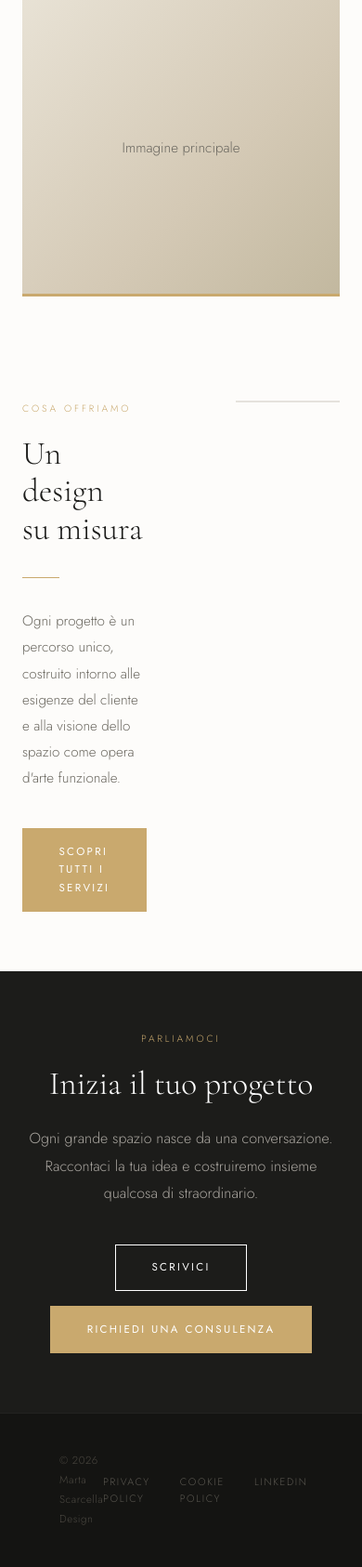
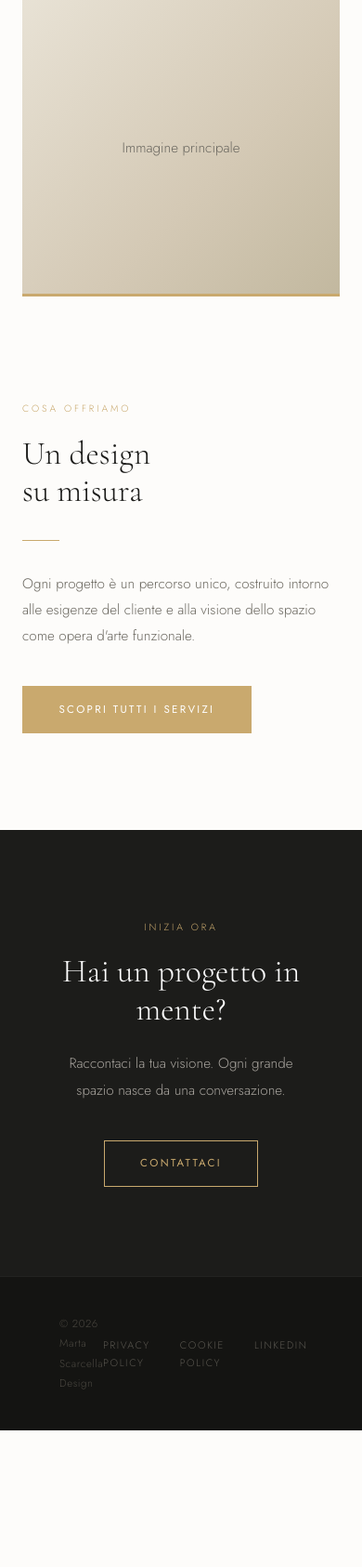
Before and after one commit to lorenzogiarnese-hash/marta-scarcella-design, a FastAPI app: template templates/public/home.html in a window 390 px wide. Shown: the part 678-2364 px from the top of the page at 93% size. After the commit the page ends 2217 px from the top, so only its background shows below. Run offline with FastAPI, Linux system fonts and the light colour scheme; the template is opened without the code that fills it, so the values that code supplies are empty; parts of the project's set-up code (start-up, migrations or seed data) failed here and were passed over.

Commit message:
responsive mobile, hero compatta, fix servizi

```diff
--- a/static/css/main.css
+++ b/static/css/main.css
@@ -19,6 +19,7 @@ body {
   background: var(--warm-white);
   color: var(--charcoal);
   line-height: 1.7;
+  overflow-x: hidden;
 }
 
 nav {
@@ -278,6 +279,16 @@ p { color: var(--mid); font-size: 0.95rem; line-height: 1.85; }
 .service-card h3 { font-size: 1.15rem; margin-bottom: 0.8rem; }
 .service-card p { font-size: 0.875rem; line-height: 1.8; }
 
+@media (max-width: 768px) {
+  .services-layout { grid-template-columns: 1fr; gap: 2.5rem; }
+  .services-grid { grid-template-columns: 1fr; border: none; }
+  .service-card { border: none; border-bottom: 1px solid var(--border); padding: 1.5rem 0; }
+  .service-card:nth-child(even) { border-right: none; }
+  .service-card:nth-child(odd) { border-right: none; }
+  .service-card:nth-child(5) { border-bottom: 1px solid var(--border); }
+  .service-card:nth-child(6) { border-bottom: none; }
+}
+
 .divider { width: 40px; height: 1px; background: var(--accent); margin: 2rem 0; }
 
 #contatti { background: var(--charcoal); color: white; }
@@ -361,12 +372,12 @@ footer a {
 footer a:hover { color: var(--accent); }
 
 .page-hero {
-  padding: 8rem 4rem 4rem;
+  padding: 3.5rem 4rem 1.5rem;
   background: var(--cream);
   border-bottom: 1px solid var(--border);
 }
 
-.page-hero h1 { font-size: clamp(2.5rem, 5vw, 4rem); margin-top: 1rem; }
+.page-hero h1 { font-size: clamp(1.8rem, 4vw, 3rem); margin-top: 0.6rem; }
 
 .progetti-lista {
   display: grid;
@@ -409,11 +420,11 @@ footer a:hover { color: var(--accent); }
   }
 
   /* PAGE HERO COMPATTA */
-.page-hero {
-  padding: 5rem 4rem 2.5rem;
-  background: var(--cream);
-  border-bottom: 1px solid var(--border);
-}
+  .page-hero {
+    padding: 3.5rem 4rem 1.5rem;
+    background: var(--cream);
+    border-bottom: 1px solid var(--border);
+  }
 
 .page-hero h1 {
   font-size: clamp(2rem, 4vw, 3.2rem);
@@ -448,7 +459,7 @@ footer a:hover { color: var(--accent); }
   }
 
   .page-hero {
-    padding: 4rem 1.5rem 2rem;
+    padding: 3rem 1.5rem 1.2rem;
   }
 
   /* HERO HOME */
--- a/templates/public/base.html
+++ b/templates/public/base.html
@@ -5,7 +5,7 @@
   <meta name="viewport" content="width=device-width, initial-scale=1.0">
   <title>{% block title %}Marta Scarcella Design{% endblock %}</title>
   <link href="https://fonts.googleapis.com/css2?family=Cormorant+Garamond:ital,wght@0,300;0,400;0,600;1,300;1,400&family=Jost:wght@300;400;500&display=swap" rel="stylesheet">
-  <link rel="stylesheet" href="/static/css/main.css">
+  <link rel="stylesheet" href="/static/css/main.css?v=2">
   {% block extra_head %}{% endblock %}
 </head>
 <body>
--- a/templates/public/home.html
+++ b/templates/public/home.html
@@ -107,17 +107,16 @@
   </div>
 </section>
 
-<section id="contatti" style="background:var(--charcoal);">
+<section style="background:var(--charcoal);padding:6rem 4rem;">
   <div style="max-width:700px;margin:0 auto;text-align:center;">
-    <span class="section-label">Parliamoci</span>
-    <h2 style="color:white;margin-bottom:1.5rem;">Inizia il tuo progetto</h2>
-    <p style="color:#A8A49E;margin-bottom:2.5rem;font-size:1rem;">
-      Ogni grande spazio nasce da una conversazione. Raccontaci la tua idea e costruiremo insieme qualcosa di straordinario.
+    <span class="section-label">Inizia ora</span>
+    <h2 style="color:white;margin-bottom:1.5rem;">Hai un progetto in mente?</h2>
+    <p style="color:#A8A49E;margin-bottom:2.5rem;">
+      Raccontaci la tua visione. Ogni grande spazio nasce da una conversazione.
     </p>
-    <div style="display:flex;gap:1rem;justify-content:center;flex-wrap:wrap;">
-      <a href="/contatti" class="btn" style="border-color:white;color:white;">Scrivici</a>
-      <a href="/contatti" class="btn btn-accent">Richiedi una consulenza</a>
-    </div>
+    <a href="/contatti" class="btn" style="border-color:var(--accent);color:var(--accent);">
+      Contattaci
+    </a>
   </div>
 </section>
 
```
